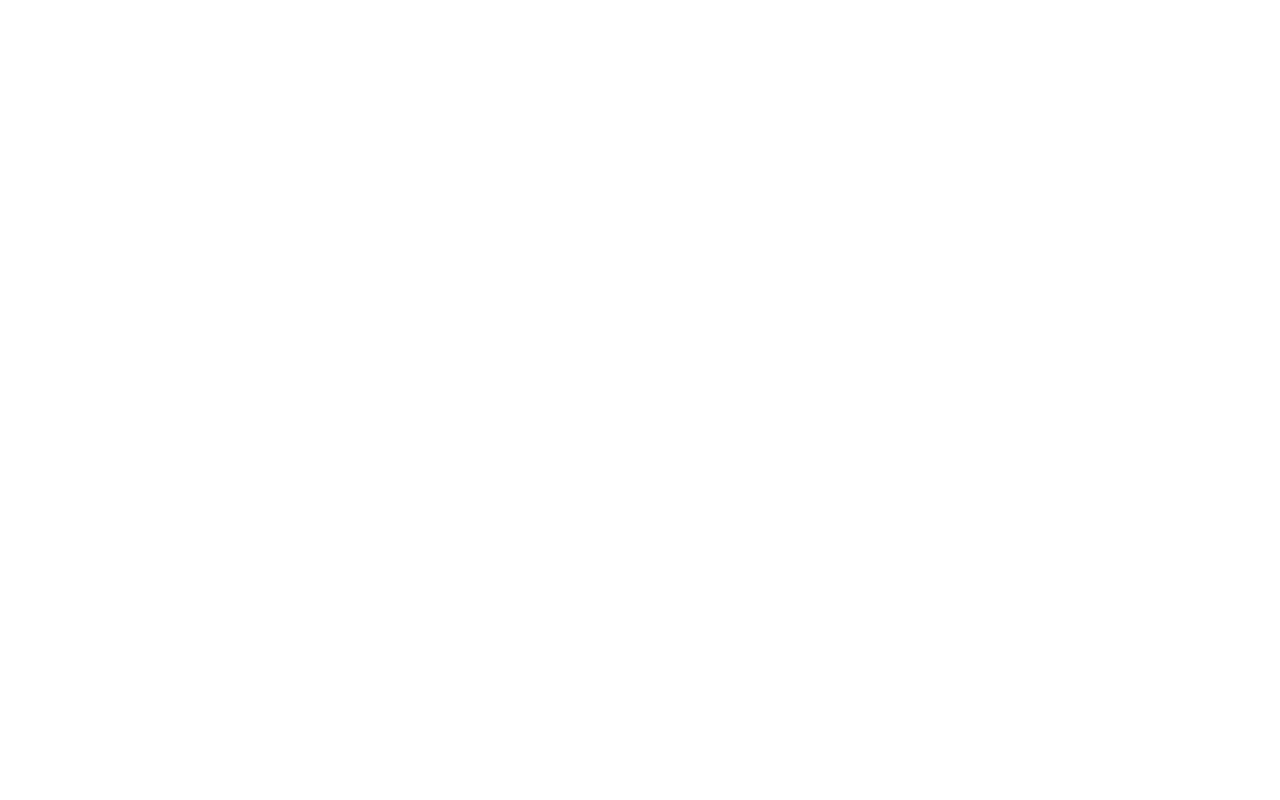
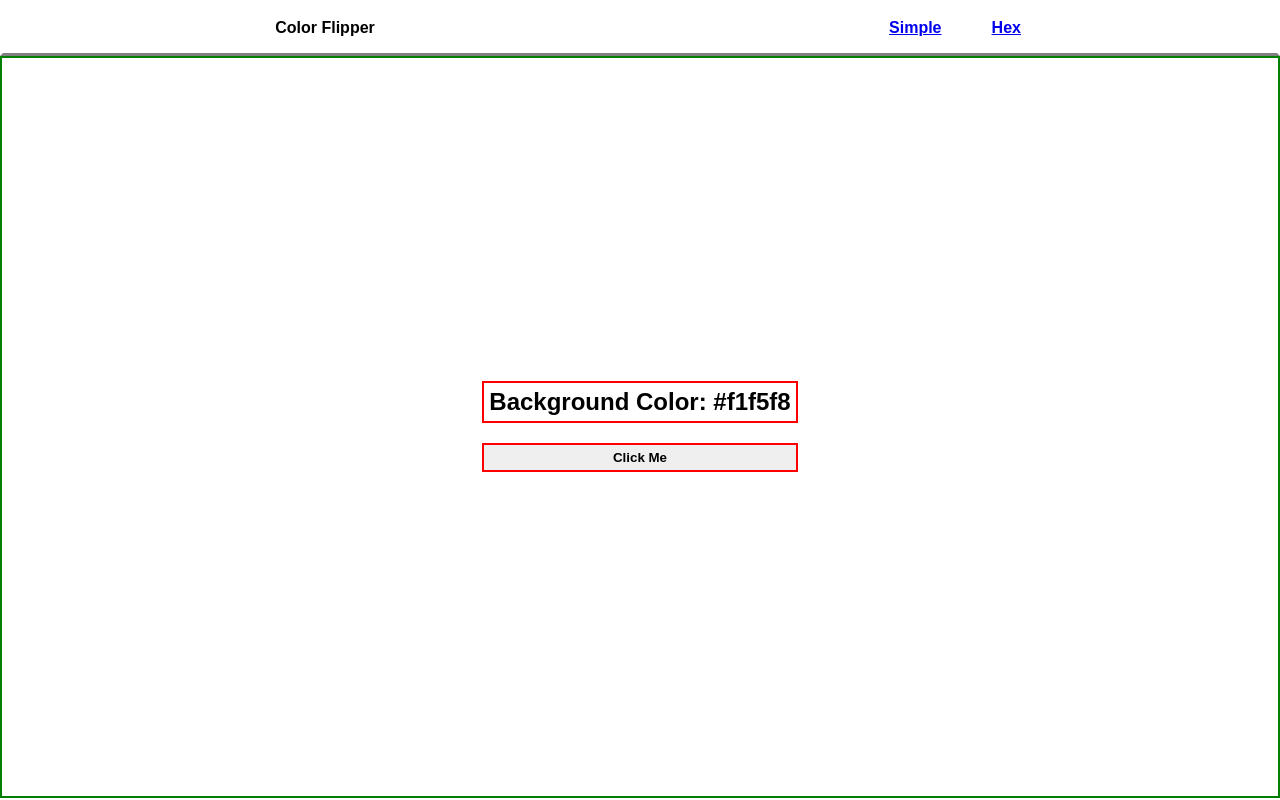
Before and after one commit to sameershahid1/MiniProjectsOfWeb, a plain HTML site: page Project-4/hex.html in a window 1280 px wide. Drawn offline with Linux system fonts and the light colour scheme.

Commit message:
Phase 2 completed

```diff
--- a/Project-4/P4.html
+++ b/Project-4/P4.html
@@ -10,19 +10,17 @@
 <meta name="author" content="Sameer-Shahid">
 <meta name="viewport" content="width=device-width, initial-scale=1.0">
 <meta http-equiv="refresh" content="70">
-
+<link rel="stylesheet" href="P4css.css">
 </head>
 
 <body>
 <header>
     <nav>
         <div class="nav-center">
-            <h4>Color Flipper</h4>
-            <ul class="nav-links">
+            <h4 class="c1" >Color Flipper</h4>
+            <ul class="c1 nav-links">
                 <li><a href="P4.html">Simple</a></li>
-            </ul>
-            <ul class="nav-links">
-                <li><a href="P4.html">Hex</a></li>
+                <li><a href="hex.html">Hex</a></li>
             </ul>
         </div>
 
--- a/Project-4/P4css.css
+++ b/Project-4/P4css.css
@@ -0,0 +1,53 @@
+*
+{
+    padding: 0;
+    margin: 0;
+    box-sizing: border-box;
+    font-weight: 800;
+    font-family: Arial, Helvetica, sans-serif;
+}
+
+.nav-center
+{
+    display: flex;
+    flex-flow: row wrap;
+    justify-content: space-around;
+    border: 3px solid transparent;
+    border-bottom-color:grey;
+    padding:7px;
+}
+
+.c1
+{
+    align-content: center;
+    border:2px solid transparent;
+    text-align: center;
+    padding:7px;
+    width:200px;
+}
+
+.nav-links
+{
+    list-style: none;
+    display: flex;
+    flex-flow: row wrap;
+    justify-content: space-around;
+}
+
+
+.container
+{
+    display: flex;
+    flex-flow: column wrap;
+    justify-content: center;
+    align-content: space-around;
+    border:2px solid green;
+    height:92.7vh;
+}
+
+.container > h2,.btn
+{
+    border: 2px solid red;
+    margin:10px;
+    padding: 5px;
+}
--- a/Project-4/P4js.js
+++ b/Project-4/P4js.js
@@ -1 +1,12 @@
-const colors=["green","red","rgba(133,122,200)","#f15025"]
+const colors=["green","red","rgba(133,122,200)","#f15025"];
+const btn=document.getElementById('btn');
+const color=document.querySelector(".color");
+const RandomNumberGenerator=()=>(Math.floor(Math.random()*colors.length));
+
+const ColorChanger=()=>{
+    const randomNumber=RandomNumberGenerator();
+    document.body.style.backgroundColor=colors[randomNumber];
+    color.textContent=colors[randomNumber];
+};
+
+btn.addEventListener("click",ColorChanger);
--- a/Project-4/hex.html
+++ b/Project-4/hex.html
@@ -0,0 +1,40 @@
+<!DOCTYPE html>
+<html>
+<head>
+<title>Color Flipper</title>
+
+<!--Meta Information-->
+<meta charset="UTF-8">
+<meta name="description" content="Color Flipper">
+<meta name="keywords" content="Color Flip">
+<meta name="author" content="Sameer-Shahid">
+<meta name="viewport" content="width=device-width, initial-scale=1.0">
+<meta http-equiv="refresh" content="70">
+<link rel="stylesheet" href="P4css.css">
+</head>
+
+<body>
+<header>
+    <nav>
+        <div class="nav-center">
+            <h4 class="c1" >Color Flipper</h4>
+            <ul class="c1 nav-links">
+                <li><a href="P4.html">Simple</a></li>
+                <li><a href="hex.html">Hex</a></li>
+            </ul>
+        </div>
+
+    </nav>
+</header>
+
+
+<main>
+<div class="container">
+  <h2>Background Color: <span class="color">#f1f5f8</span> </h2>
+ <button type="button" class="btn btn-hero" id="btn">Click Me</button>
+</div>
+</main>
+
+<script src="P4js.js"></script>
+</body>
+</html>
```
